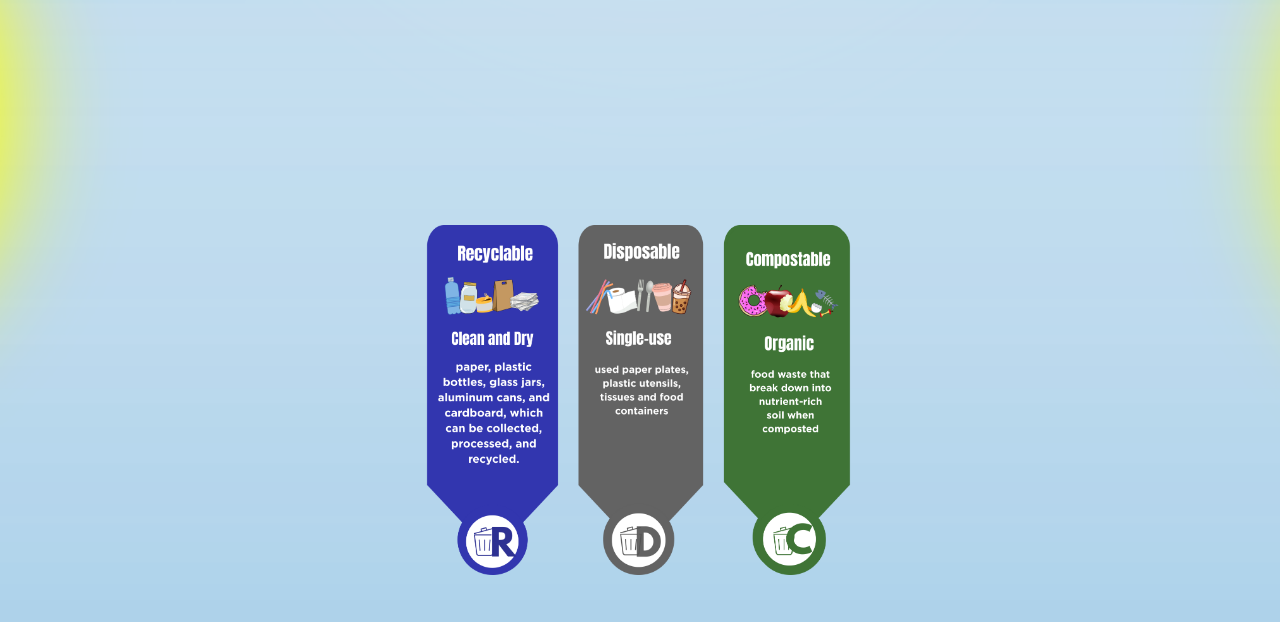
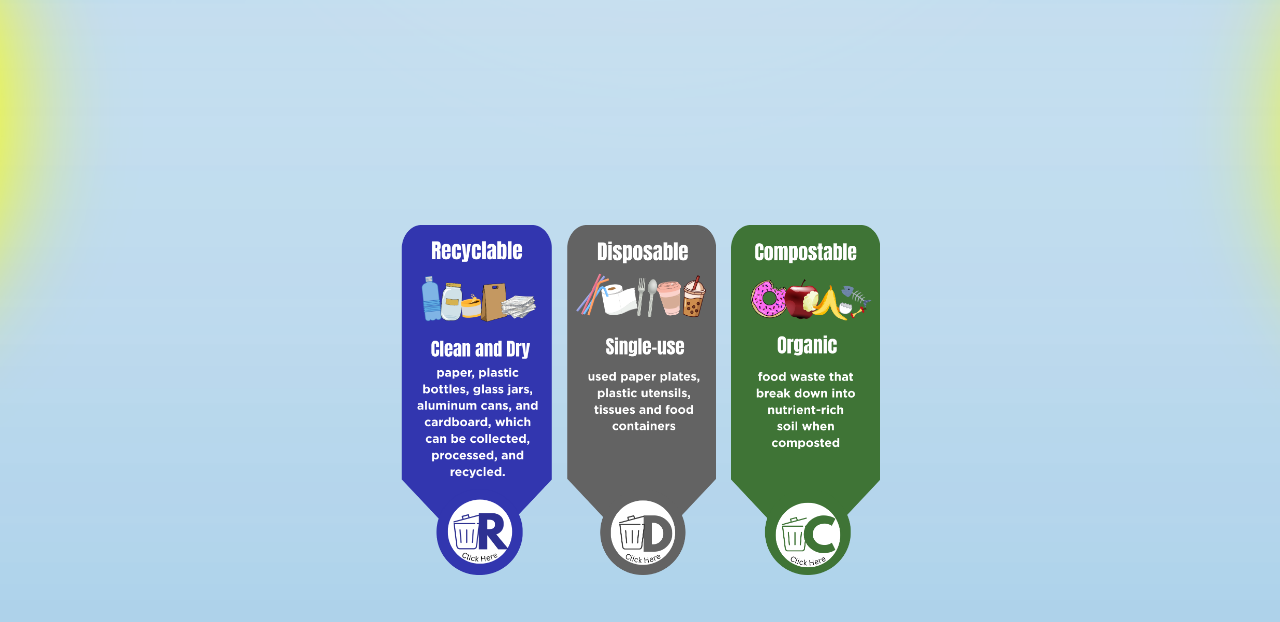
Before and after one commit to reymarksy/LCC, a plain HTML site: page index.html in a window 1280 px wide. Drawn offline with Linux system fonts and the light colour scheme.

Commit message:
NAMOTALAGAJEF

```diff
--- a/index.html
+++ b/index.html
@@ -134,9 +134,9 @@
 <body>
 
   <div class="img-row">
-    <img src="r.png" onclick="openModal(['modal_top.png','modal_r_bottom.png'])" />
-    <img src="d.png" onclick="openModal(['DISPOSABLE.png'])" />
-    <img src="c.png" onclick="openModal(['COMPOSTABLE (1).png'])" />
+    <img src="R_FRONT.png" onclick="openModal(['modal_top.png','modal_r_bottom.png'])" />
+    <img src="D_FRONT.png" onclick="openModal(['DISPOSABLE.png'])" />
+    <img src="C_FRONT.png" onclick="openModal(['COMPOSTABLE (1).png'])" />
   </div>
 
   <div id="modal" class="modal">
```
Also changed, not shown: C_FRONT.png (added), D_FRONT.png (added), R_FRONT.png (added).
